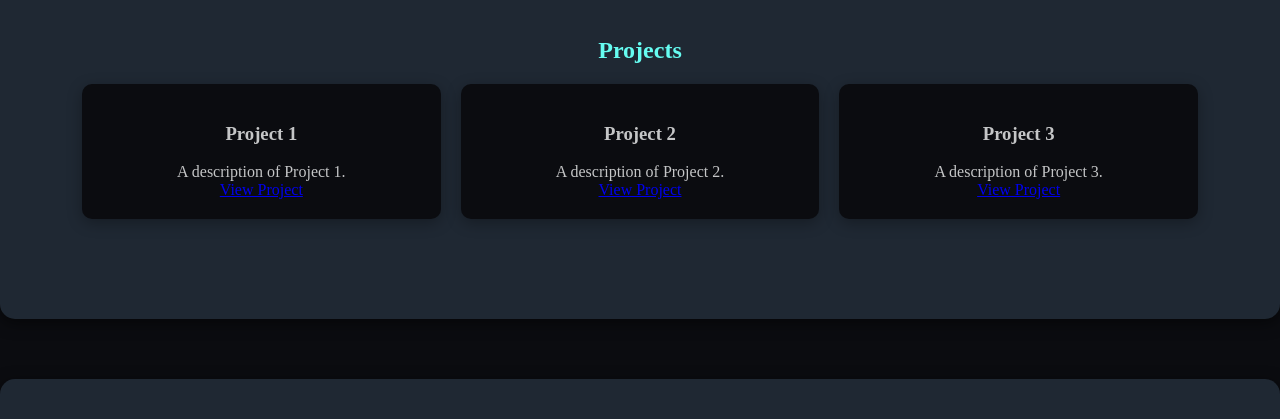
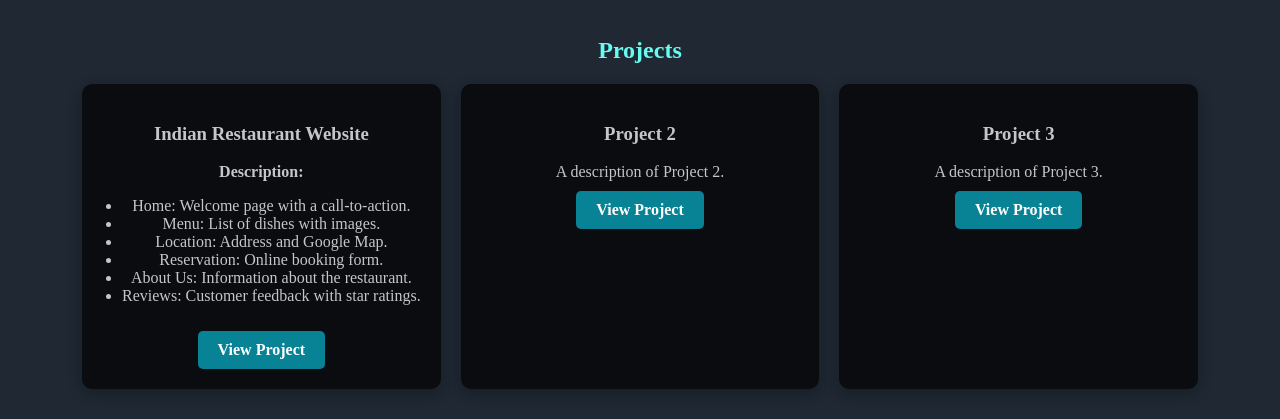
Before and after one commit to pammu-27/portfolio, a website: page public/index.html in a window 1280 px wide. Shown: the part 1240-1659 px from the top of the page. Drawn offline with nearby package versions, Linux system fonts and the light colour scheme.

Commit message:
Updated index.html and styles.css to open links in a new tab

```diff
--- a/public/index.html
+++ b/public/index.html
@@ -77,9 +77,17 @@
             <h2>Projects</h2>
             <div class="projects-grid">
                 <div class="project">
-                    <h3>Project 1</h3>
-                    <p>A description of Project 1.</p>
-                    <a href="#">View Project</a>
+                    <h3>Indian Restaurant Website</h3>
+                    <p><strong>Description:</strong></p>
+        <ul>
+            <li>Home: Welcome page with a call-to-action.</li>
+            <li>Menu: List of dishes with images.</li>
+            <li>Location: Address and Google Map.</li>
+            <li>Reservation: Online booking form.</li>
+            <li>About Us: Information about the restaurant.</li>
+            <li>Reviews: Customer feedback with star ratings.</li>
+        </ul>
+                    <a href="https://restaurant-website-0z4l.onrender.com" target="_blank">View Project</a>
                 </div>
                 <div class="project">
                     <h3>Project 2</h3>
--- a/public/styles.css
+++ b/public/styles.css
@@ -76,6 +76,34 @@ nav ul li a.active {
 
 nav ul li a.active::after {
     width: 100%;
+}
+
+ul {
+    list-style-type: disc;
+    padding-left: 20px;
+}
+
+a {
+    color: #0066cc;
+}
+
+
+/* Styles for the "View Project" button */
+.project a {
+    display: inline-block;
+    padding: 10px 20px;
+    margin-top: 10px;
+    font-size: 16px;
+    font-weight: bold;
+    text-decoration: none;
+    color: #ffffff;
+    background-color: #088395; /* Primary color */
+    border-radius: 5px;
+    transition: background-color 0.3s ease;
+}
+
+.project a:hover {
+    background-color: #066b78; /* Darker shade for hover effect */
 }
 
 @media (max-width: 768px) {
```
